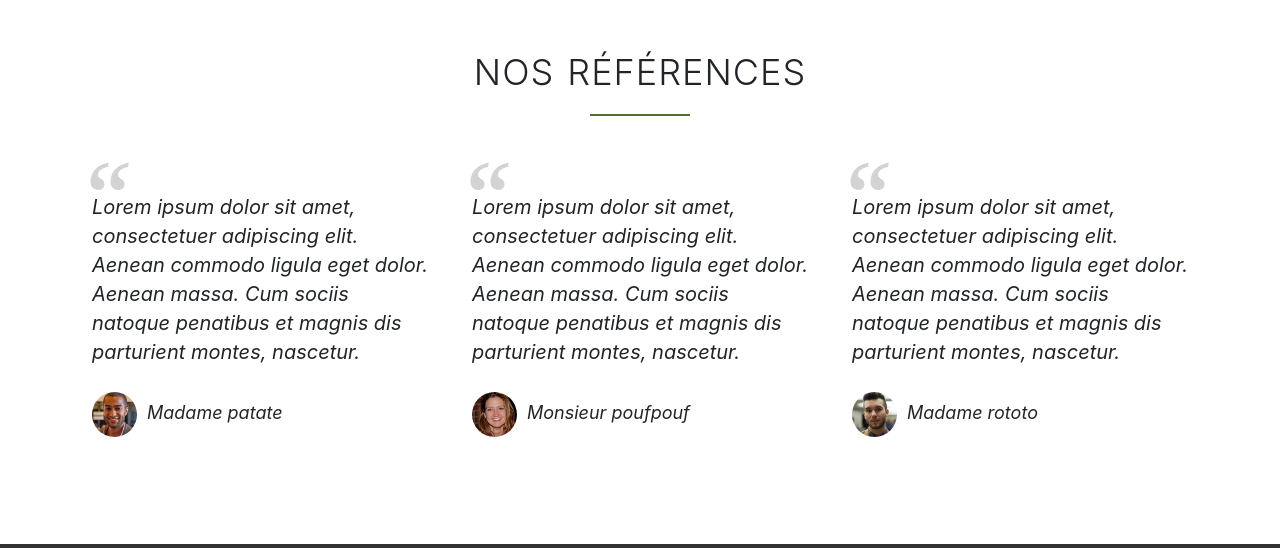
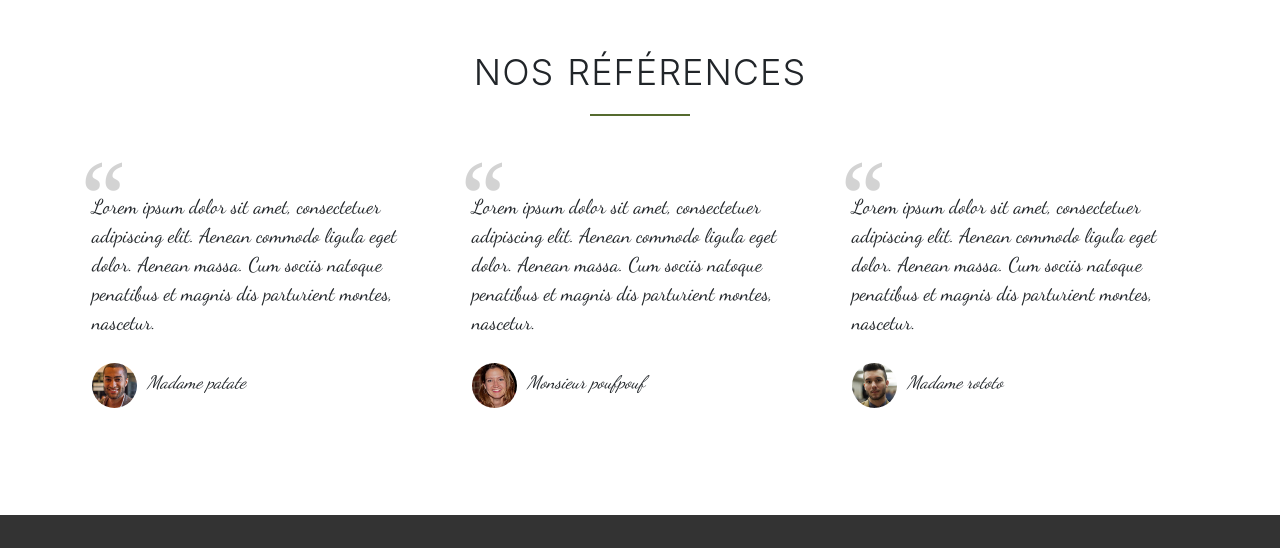
Before and after one commit to andreamoreau/arinfo, a plain HTML site: page index.html in a window 1280 px wide. Shown: the part 2902-3450 px from the top of the page. Drawn offline with nearby package versions, Linux system fonts and the light colour scheme; a web font is replaced by a local one.

Commit message:
modif police ref

```diff
--- a/index.html
+++ b/index.html
@@ -15,6 +15,7 @@
     <!-- mon css -->
     <link href="https://fonts.googleapis.com/css?family=Lato:300,400,900" rel="stylesheet">
     <link href="https://fonts.googleapis.com/css?family=Spectral+SC" rel="stylesheet">
+    <link href="https://fonts.googleapis.com/css?family=Dancing+Script" rel="stylesheet">
 
 
     <title> site arinfo </title>
@@ -335,4 +336,5 @@
     </div>
 </footer>
 <!--    Footer fin    -->
+
 </html>
--- a/ressources/css/style.css
+++ b/ressources/css/style.css
@@ -343,7 +343,6 @@ header {
 
 /*--------------------------------*/
 
-
 /* TABLEAU FORMATION */
 
 /*--------------------------------*/
@@ -405,12 +404,12 @@ a:active {
 /*--------------------------------*/
 
 /* AVIS */
+
 /* ----------------------------------------------- */
-
 
 blockquote {
     padding: 2%;
-    font-style: italic;
+    font-family: Dancing Script, serif;
     line-height: 145%;
     position: relative;
     margin-top: 40px;
@@ -418,7 +417,7 @@ blockquote {
 
 blockquote:before {
     font-family: Georgia, serif;
-    color : lightgrey;
+    color: lightgrey;
     content: "\201C";
     font-size: 500%;
     display: block;
```
Lines whose indentation alone changed are shown as unchanged.
